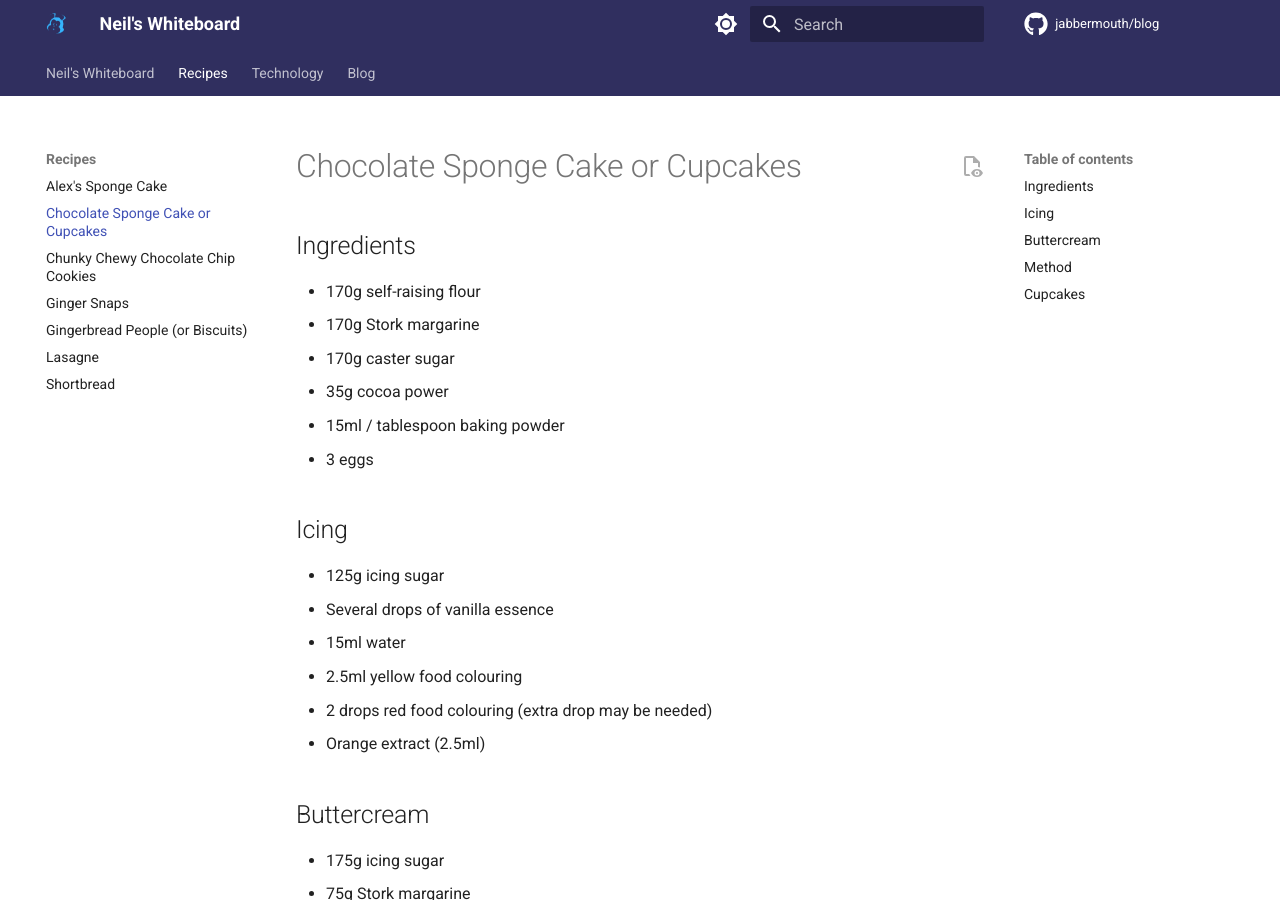
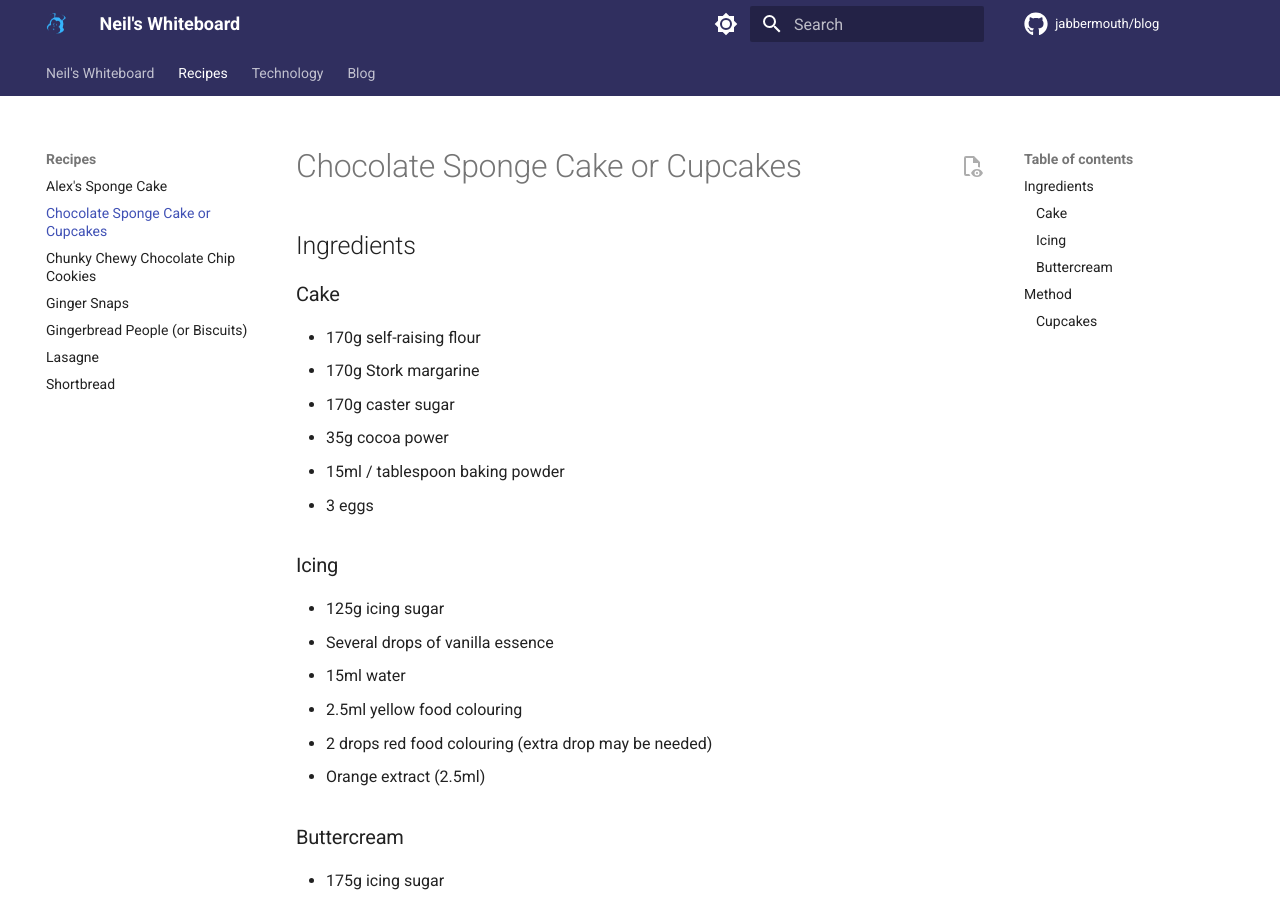
Before and after one commit to jabbermouth/blog, an MkDocs documentation site: the page built from docs/Recipes/Chocolate-sponge-cake-or-cupcakes.md, in a window 1280 px wide and 900 px high. Built offline with MkDocs 1.6.1 and Material for MkDocs 9.7.7, drawn with Linux system fonts in a browser that asks for light colours; comment, search, counter and statistics services are not loaded.

Commit message:
Corrections to headings

```diff
--- a/docs/Recipes/Chocolate-sponge-cake-or-cupcakes.md
+++ b/docs/Recipes/Chocolate-sponge-cake-or-cupcakes.md
@@ -1,6 +1,8 @@
 # Chocolate Sponge Cake or Cupcakes
 
 ## Ingredients
+
+### Cake
 
 - 170g self-raising flour
 - 170g Stork margarine
@@ -9,7 +11,7 @@
 - 15ml / tablespoon baking powder
 - 3 eggs
 
-## Icing
+### Icing
 
 - 125g icing sugar
 - Several drops of vanilla essence
@@ -18,7 +20,7 @@
 - 2 drops red food colouring (extra drop may be needed)
 - Orange extract (2.5ml)
 
-## Buttercream
+### Buttercream
 
 - 175g icing sugar
 - 75g Stork margarine
@@ -40,5 +42,5 @@
 11. For icing: Mix icing sugar, water, vanilla essence and colouring until paste is formed – spread evenly over top of cake and, if desired, sprinkle with decorations like hundreds and thousands
 12. Put two cake halves together
 
-## Cupcakes
+### Cupcakes
 Mixture should make 24 cupcakes.  Reduce cooking time to 14 minutes.  For buttercream icing, above instructions will produce right amount.  For glace icing, add 50% to above.
```
